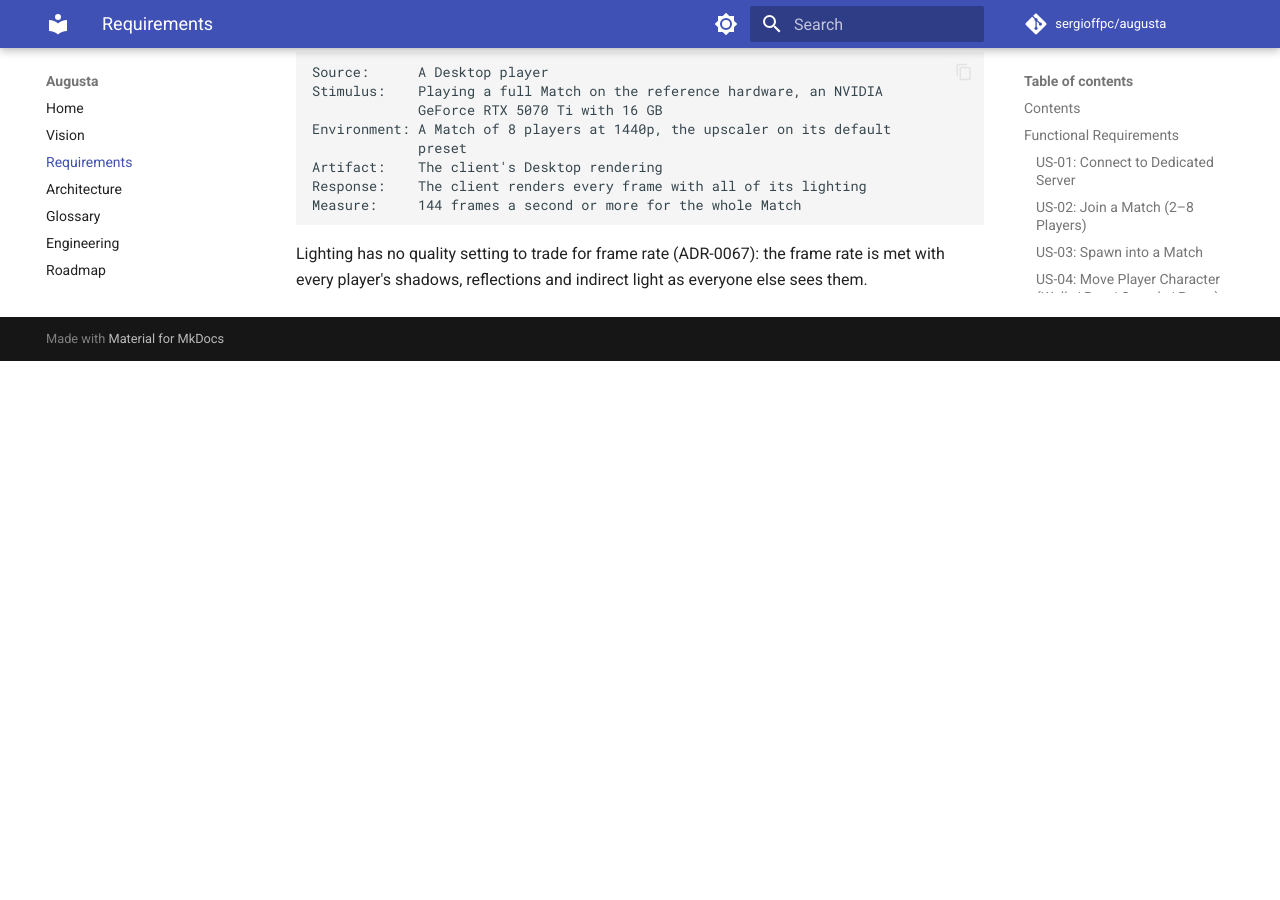
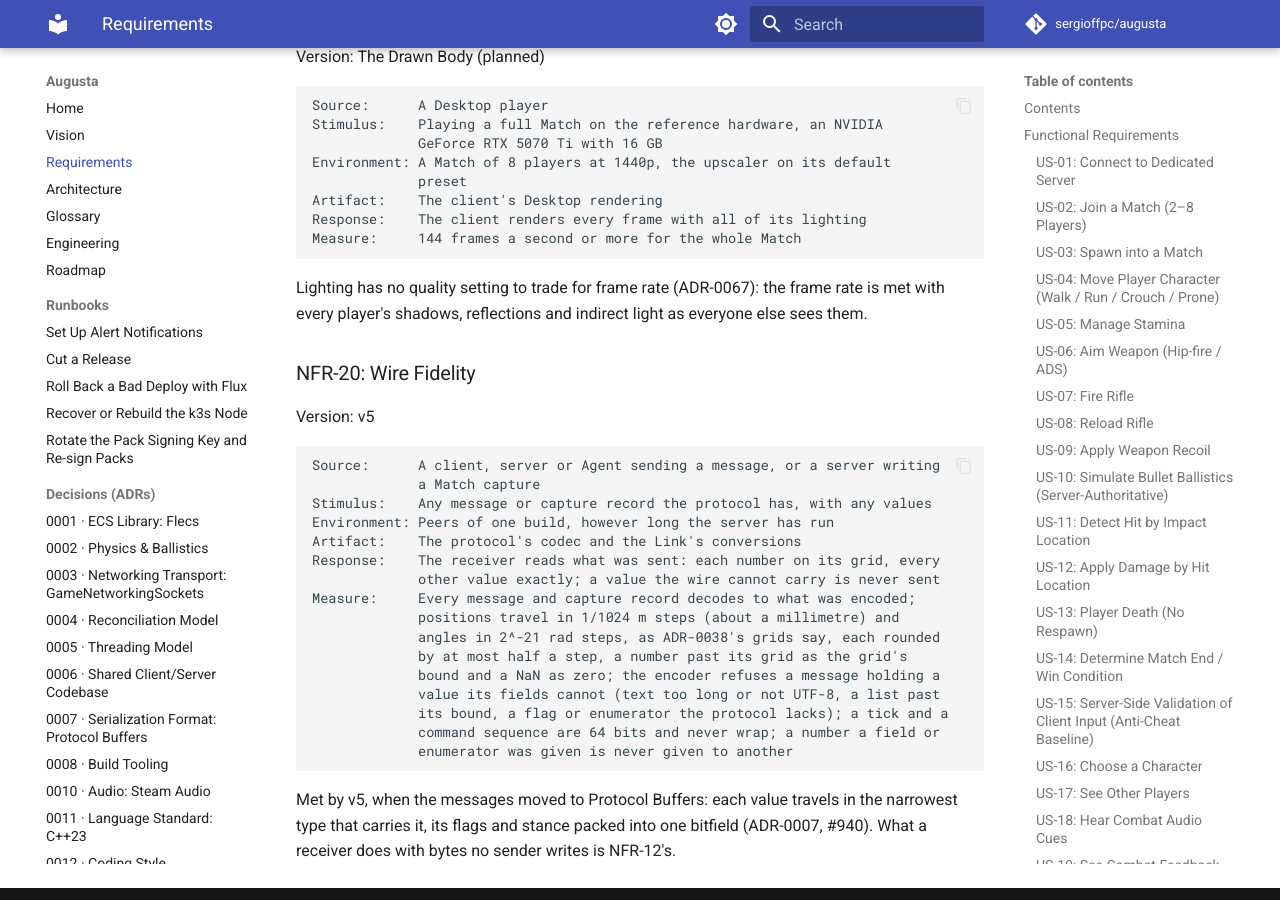
Before and after one commit to sergioffpc/augusta, an MkDocs documentation site: the page built from docs/REQUIREMENTS.md, in a window 1280 px wide and 900 px high, scrolled down 18753 px. Built offline with MkDocs 1.6.1 and Material for MkDocs 9.7.7, drawn with Linux system fonts in a browser that asks for light colours; comment, search, counter and statistics services are not loaded; before the commit the page ends 19114 px from its top, so only the background shows below that; some of the changed text lies outside the part shown.

Commit message:
docs(requirements): add NFR-20 Wire Fidelity and mark the protocol suites
NFR-20 states what the protocol guarantees since v5: every message and
capture record round-trips, numbers travel on ADR-0038's grids rounded by at
most half a step, the encoder refuses what the wire cannot carry, and ticks
never wrap (#940).

The protocol, link_messages, link_transport, protocol_capture and tick suites'
unmarked tests now name what each checks: NFR-20 for fidelity, NFR-12 for a
refused decode, NFR-02 for reliability and the Commands window, and the US a
message tells the client. The Run and Match ID, failure and traffic-counter
tests are left to #1359, #1358 and #1362, whose requirements don't exist yet.

Co-Authored-By: Claude Opus 5.5 <noreply@anthropic.com>

````diff
--- a/docs/REQUIREMENTS.md
+++ b/docs/REQUIREMENTS.md
@@ -56,6 +56,7 @@ version only when it is cut (ENGINEERING.md, Milestones).
     - [NFR-15: Cluster Hardening (Security)](#nfr-15-cluster-hardening-security)
     - [NFR-16: VR Frame Rate](#nfr-16-vr-frame-rate)
     - [NFR-17: Desktop Frame Rate](#nfr-17-desktop-frame-rate)
+    - [NFR-20: Wire Fidelity](#nfr-20-wire-fidelity)
 
 ---
 
@@ -919,3 +920,31 @@ Measure:     144 frames a second or more for the whole Match
 Lighting has no quality setting to trade for frame rate (ADR-0067): the frame
 rate is met with every player's shadows, reflections and indirect light as
 everyone else sees them.
+
+### NFR-20: Wire Fidelity
+
+Version: v5
+
+```text
+Source:      A client, server or Agent sending a message, or a server writing
+             a Match capture
+Stimulus:    Any message or capture record the protocol has, with any values
+Environment: Peers of one build, however long the server has run
+Artifact:    The protocol's codec and the Link's conversions
+Response:    The receiver reads what was sent: each number on its grid, every
+             other value exactly; a value the wire cannot carry is never sent
+Measure:     Every message and capture record decodes to what was encoded;
+             positions travel in 1/1024 m steps (about a millimetre) and
+             angles in 2^-21 rad steps, as ADR-0038's grids say, each rounded
+             by at most half a step, a number past its grid as the grid's
+             bound and a NaN as zero; the encoder refuses a message holding a
+             value its fields cannot (text too long or not UTF-8, a list past
+             its bound, a flag or enumerator the protocol lacks); a tick and a
+             command sequence are 64 bits and never wrap; a number a field or
+             enumerator was given is never given to another
+```
+
+Met by v5, when the messages moved to Protocol Buffers: each value travels in
+the narrowest type that carries it, its flags and stance packed into one
+bitfield (ADR-0007, #940). What a receiver does with bytes no sender writes is
+NFR-12's.
````
Also changed, not shown: 10 other files.
